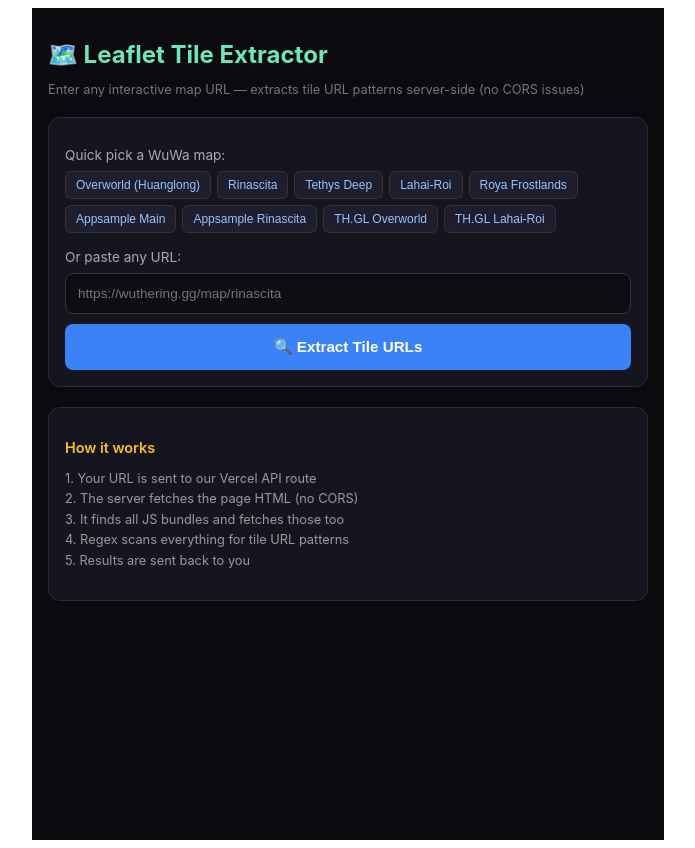
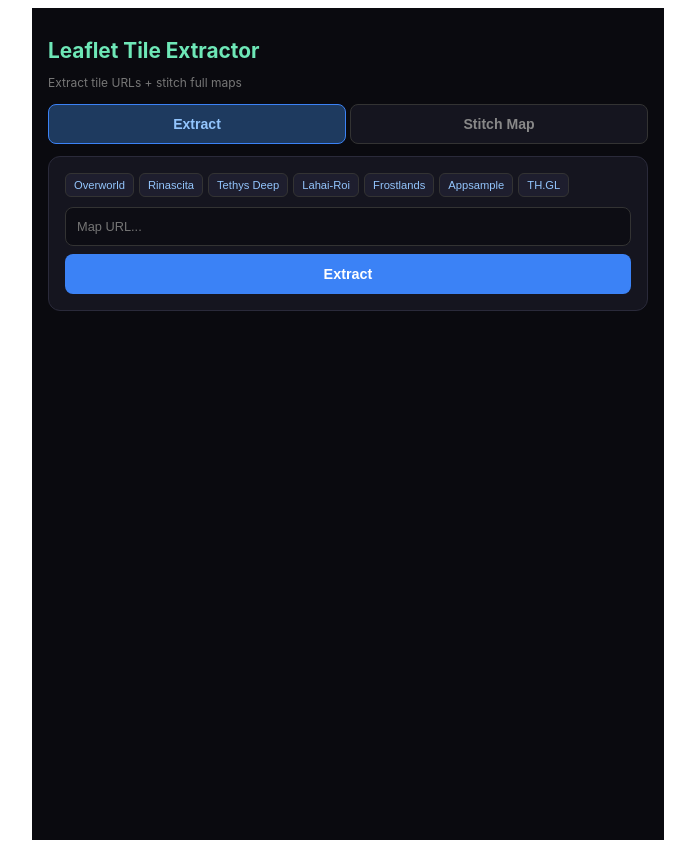
Before and after one commit to WW-Andene/Leaflet_extractor, a Next.js app: page / in a window 1280 px wide. Shown: the whole page, without its empty margins (292-987 px from the left). Built offline with nearby package versions, Linux system fonts and the light colour scheme.

Commit message:
Add tile stitcher + tile proxy + probe feature

```diff
--- /dev/null
+++ b/pages/api/tile-proxy.js
@@ -0,0 +1,31 @@
+export default async function handler(req, res) {
+  const { url } = req.query;
+
+  if (!url) {
+    return res.status(400).json({ error: "Missing ?url= parameter" });
+  }
+
+  try {
+    const response = await fetch(url, {
+      headers: {
+        "User-Agent":
+          "Mozilla/5.0 (Windows NT 10.0; Win64; x64) AppleWebKit/537.36 Chrome/131.0.0.0 Safari/537.36",
+        Accept: "image/webp,image/apng,image/*,*/*;q=0.8",
+      },
+    });
+
+    if (!response.ok) {
+      return res.status(response.status).json({ error: `Tile fetch failed: ${response.status}` });
+    }
+
+    const contentType = response.headers.get("content-type") || "image/png";
+    const buffer = Buffer.from(await response.arrayBuffer());
+
+    res.setHeader("Content-Type", contentType);
+    res.setHeader("Cache-Control", "public, max-age=86400");
+    res.setHeader("Access-Control-Allow-Origin", "*");
+    res.send(buffer);
+  } catch (e) {
+    res.status(500).json({ error: e.message });
+  }
+}
--- a/pages/index.js
+++ b/pages/index.js
@@ -1,15 +1,13 @@
-import { useState } from "react";
+import { useState, useRef } from "react";
 
 const PRESETS = [
-  { label: "Overworld (Huanglong)", url: "https://wuthering.gg/map" },
+  { label: "Overworld", url: "https://wuthering.gg/map" },
   { label: "Rinascita", url: "https://wuthering.gg/map/rinascita" },
   { label: "Tethys Deep", url: "https://wuthering.gg/map/tethys-deep" },
   { label: "Lahai-Roi", url: "https://wuthering.gg/map/lahai-roi" },
-  { label: "Roya Frostlands", url: "https://wuthering.gg/map/roya-frostlands" },
-  { label: "Appsample Main", url: "https://wuthering-waves-map.appsample.com/" },
-  { label: "Appsample Rinascita", url: "https://wuthering-waves-map.appsample.com/?map=rinascita" },
-  { label: "TH.GL Overworld", url: "https://wuthering.th.gl/maps/Overworld" },
-  { label: "TH.GL Lahai-Roi", url: "https://wuthering.th.gl/maps/Lahai-Roi" },
+  { label: "Frostlands", url: "https://wuthering.gg/map/roya-frostlands" },
+  { label: "Appsample", url: "https://wuthering-waves-map.appsample.com/" },
+  { label: "TH.GL", url: "https://wuthering.th.gl/maps/Overworld" },
 ];
 
 export default function Home() {
@@ -18,276 +16,219 @@ export default function Home() {
   const [status, setStatus] = useState("");
   const [results, setResults] = useState(null);
   const [copied, setCopied] = useState(false);
+  const [tab, setTab] = useState("extract");
+  const [tilePattern, setTilePattern] = useState("");
+  const [zoom, setZoom] = useState(3);
+  const [minX, setMinX] = useState(0);
+  const [maxX, setMaxX] = useState(7);
+  const [minY, setMinY] = useState(0);
+  const [maxY, setMaxY] = useState(7);
+  const [tileSize, setTileSize] = useState(256);
+  const [stitchStatus, setStitchStatus] = useState("");
+  const [stitchProgress, setStitchProgress] = useState(0);
+  const [stitching, setStitching] = useState(false);
+  const [previewUrl, setPreviewUrl] = useState(null);
+  const [useProxy, setUseProxy] = useState(true);
+  const [probeImg, setProbeImg] = useState(null);
 
   async function extract() {
     if (!url) return;
     setLoading(true);
     setResults(null);
     setStatus("Fetching & scanning...");
-
     try {
-      const resp = await fetch(`/api/extract?url=${encodeURIComponent(url)}`);
-      const data = await resp.json();
-
-      if (data.error) {
-        setStatus("Error: " + data.error);
-      } else {
-        const total = data.patterns.length + data.tiles.length;
-        setStatus(
-          total > 0
-            ? `Found ${data.patterns.length} pattern(s), ${data.tiles.length} tile(s) — scanned ${data.scriptsScanned} JS bundles`
-            : "No tiles found. Try another map site."
-        );
-        setResults(data);
+      const r = await fetch("/api/extract?url=" + encodeURIComponent(url));
+      const d = await r.json();
+      if (d.error) { setStatus("Error: " + d.error); }
+      else {
+        setStatus(d.patterns.length + d.tiles.length > 0
+          ? "Found " + d.patterns.length + " pattern(s), " + d.tiles.length + " tile(s)"
+          : "No tiles found.");
+        setResults(d);
+        if (d.patterns.length > 0) setTilePattern(d.patterns[0]);
       }
-    } catch (e) {
-      setStatus("Network error: " + e.message);
-    }
-
+    } catch (e) { setStatus("Error: " + e.message); }
     setLoading(false);
   }
 
-  function getResultText() {
-    if (!results) return "";
-    let t = "Source: " + (results.sourceUrl || url) + "\n\n";
-    if (results.patterns.length) {
-      t += "=== TILE PATTERNS ===\n" + results.patterns.join("\n") + "\n\n";
-    }
-    if (results.tiles.length) {
-      t += "=== SAMPLE TILES ===\n" + results.tiles.join("\n");
-    }
-    return t;
+  function copyAll() {
+    if (!results) return;
+    let t = results.patterns.join("\n") + "\n" + results.tiles.join("\n");
+    navigator.clipboard.writeText(t).catch(() => {});
+    setCopied(true);
+    setTimeout(() => setCopied(false), 2000);
   }
 
-  function copyAll() {
-    navigator.clipboard.writeText(getResultText()).then(() => {
-      setCopied(true);
-      setTimeout(() => setCopied(false), 2000);
-    }).catch(() => {
-      const ta = document.createElement("textarea");
-      ta.value = getResultText();
-      document.body.appendChild(ta);
-      ta.select();
-      document.execCommand("copy");
-      ta.remove();
-      setCopied(true);
-      setTimeout(() => setCopied(false), 2000);
+  function tileUrl(pattern, z, x, y) {
+    return pattern.replace("{z}", z).replace("{x}", x).replace("{y}", y);
+  }
+
+  function loadImg(src) {
+    return new Promise((res) => {
+      const img = new Image();
+      img.crossOrigin = "anonymous";
+      img.onload = () => res(img);
+      img.onerror = () => res(null);
+      img.src = src;
     });
   }
 
+  function proxied(u) {
+    return useProxy ? "/api/tile-proxy?url=" + encodeURIComponent(u) : u;
+  }
+
+  async function probe() {
+    setProbeImg(null);
+    const u = proxied(tileUrl(tilePattern, zoom, minX, minY));
+    setStitchStatus("Probing z=" + zoom + " x=" + minX + " y=" + minY + "...");
+    const img = await loadImg(u);
+    if (img) {
+      setProbeImg(u);
+      setStitchStatus("Tile OK! " + img.naturalWidth + "x" + img.naturalHeight + "px");
+    } else {
+      setStitchStatus("Failed. Check pattern/bounds or toggle proxy.");
+    }
+  }
+
+  async function stitch() {
+    if (!tilePattern || stitching) return;
+    setStitching(true);
+    setPreviewUrl(null);
+    setStitchProgress(0);
+    const cols = maxX - minX + 1;
+    const rows = maxY - minY + 1;
+    const total = cols * rows;
+    const W = cols * tileSize;
+    const H = rows * tileSize;
+    setStitchStatus("Stitching " + W + "x" + H + "px (" + total + " tiles)...");
+
+    const c = document.createElement("canvas");
+    c.width = W; c.height = H;
+    const ctx = c.getContext("2d");
+    ctx.fillStyle = "#0a0a0f";
+    ctx.fillRect(0, 0, W, H);
+
+    let done = 0, fail = 0;
+    const batch = 6;
+    const all = [];
+    for (let y = minY; y <= maxY; y++)
+      for (let x = minX; x <= maxX; x++)
+        all.push({ x, y });
+
+    for (let i = 0; i < all.length; i += batch) {
+      const b = all.slice(i, i + batch);
+      await Promise.all(b.map(async ({ x, y }) => {
+        const u = proxied(tileUrl(tilePattern, zoom, x, y));
+        const img = await loadImg(u);
+        if (img) { ctx.drawImage(img, (x - minX) * tileSize, (y - minY) * tileSize, tileSize, tileSize); done++; }
+        else fail++;
+      }));
+      setStitchProgress(Math.round(((i + b.length) / all.length) * 100));
+      setStitchStatus(done + fail + "/" + total + " tiles (" + fail + " failed)");
+    }
+
+    setStitchStatus("Done! " + done + " loaded, " + fail + " failed. " + W + "x" + H + "px");
+    c.toBlob((blob) => { if (blob) setPreviewUrl(URL.createObjectURL(blob)); }, "image/png");
+    setStitching(false);
+  }
+
   return (
-    <div style={styles.container}>
-      <h1 style={styles.title}>🗺️ Leaflet Tile Extractor</h1>
-      <p style={styles.subtitle}>
-        Enter any interactive map URL — extracts tile URL patterns server-side (no CORS issues)
-      </p>
+    <div style={S.wrap}>
+      <h1 style={S.h1}>Leaflet Tile Extractor</h1>
+      <p style={S.sub}>Extract tile URLs + stitch full maps</p>
 
-      <div style={styles.card}>
-        <p style={styles.label}>Quick pick a WuWa map:</p>
-        <div style={styles.presets}>
-          {PRESETS.map((p) => (
-            <button
-              key={p.url}
-              onClick={() => setUrl(p.url)}
-              style={{
-                ...styles.preset,
-                ...(url === p.url ? styles.presetActive : {}),
-              }}
-            >
-              {p.label}
-            </button>
-          ))}
+      <div style={S.tabs}>
+        <button style={{...S.tab, ...(tab==="extract"?S.tabOn:{})}} onClick={()=>setTab("extract")}>Extract</button>
+        <button style={{...S.tab, ...(tab==="stitch"?S.tabOn:{})}} onClick={()=>setTab("stitch")}>Stitch Map</button>
+      </div>
+
+      {tab === "extract" && <>
+        <div style={S.card}>
+          <div style={S.presets}>{PRESETS.map(p=>(
+            <button key={p.url} onClick={()=>setUrl(p.url)} style={{...S.chip,...(url===p.url?S.chipOn:{})}}>{p.label}</button>
+          ))}</div>
+          <input value={url} onChange={e=>setUrl(e.target.value)} placeholder="Map URL..." style={S.input}/>
+          <button onClick={extract} disabled={loading||!url} style={{...S.btn,...(loading?S.off:S.blue)}}>{loading?"Scanning...":"Extract"}</button>
+          {status&&<p style={S.st}>{status}</p>}
         </div>
 
-        <p style={{ ...styles.label, marginTop: 16 }}>Or paste any URL:</p>
-        <input
-          type="url"
-          value={url}
-          onChange={(e) => setUrl(e.target.value)}
-          placeholder="https://wuthering.gg/map/rinascita"
-          style={styles.input}
-        />
+        {results&&(results.patterns.length>0||results.tiles.length>0)&&<div style={S.card}>
+          {results.patterns.length>0&&<>
+            <p style={S.sec}>Patterns ({results.patterns.length}):</p>
+            {results.patterns.map((p,i)=><div key={i} style={S.mono}>{p}</div>)}
+          </>}
+          {results.tiles.length>0&&<>
+            <p style={{...S.sec,marginTop:12}}>Tiles ({results.tiles.length}):</p>
+            <div style={{...S.mono,maxHeight:160,overflowY:"auto"}}>{results.tiles.map((t,i)=><div key={i}>{t}</div>)}</div>
+          </>}
+          <div style={{display:"flex",gap:8,marginTop:10}}>
+            <button onClick={copyAll} style={{...S.btn,flex:1,background:"#059669",color:"#fff"}}>{copied?"Copied!":"Copy"}</button>
+            <button onClick={()=>{if(results.patterns[0])setTilePattern(results.patterns[0]);setTab("stitch")}} style={{...S.btn,flex:1,background:"#7c3aed",color:"#fff"}}>Stitch →</button>
+          </div>
+        </div>}
+      </>}
 
-        <button
-          onClick={extract}
-          disabled={loading || !url}
-          style={{
-            ...styles.btn,
-            ...(loading ? styles.btnDisabled : styles.btnBlue),
-          }}
-        >
-          {loading ? "⏳ Scanning..." : "🔍 Extract Tile URLs"}
-        </button>
+      {tab === "stitch" && <>
+        <div style={S.card}>
+          <p style={S.sec}>Tile Pattern</p>
+          <input value={tilePattern} onChange={e=>setTilePattern(e.target.value)} placeholder="https://.../{z}/{x}/{y}.png" style={S.input}/>
+          <div style={S.g3}>
+            <div><p style={S.ml}>Zoom</p><input type="number" value={zoom} onChange={e=>setZoom(+e.target.value)} style={S.si}/></div>
+            <div><p style={S.ml}>Tile px</p><input type="number" value={tileSize} onChange={e=>setTileSize(+e.target.value)} style={S.si}/></div>
+            <div><p style={S.ml}>Proxy</p><button onClick={()=>setUseProxy(!useProxy)} style={{...S.si,background:useProxy?"#059669":"#333",color:"#fff",border:"none",cursor:"pointer",textAlign:"center"}}>{useProxy?"ON":"OFF"}</button></div>
+          </div>
+          <div style={S.g4}>
+            <div><p style={S.ml}>Min X</p><input type="number" value={minX} onChange={e=>setMinX(+e.target.value)} style={S.si}/></div>
+            <div><p style={S.ml}>Max X</p><input type="number" value={maxX} onChange={e=>setMaxX(+e.target.value)} style={S.si}/></div>
+            <div><p style={S.ml}>Min Y</p><input type="number" value={minY} onChange={e=>setMinY(+e.target.value)} style={S.si}/></div>
+            <div><p style={S.ml}>Max Y</p><input type="number" value={maxY} onChange={e=>setMaxY(+e.target.value)} style={S.si}/></div>
+          </div>
+          <p style={{fontSize:"0.72rem",color:"#666",marginTop:6}}>Output: {(maxX-minX+1)*tileSize}x{(maxY-minY+1)*tileSize}px ({(maxX-minX+1)*(maxY-minY+1)} tiles)</p>
+          <div style={{display:"flex",gap:8,marginTop:10}}>
+            <button onClick={probe} disabled={!tilePattern} style={{...S.btn,flex:1,background:"#d97706",color:"#fff"}}>Test 1 Tile</button>
+            <button onClick={stitch} disabled={stitching||!tilePattern} style={{...S.btn,flex:1,...(stitching?S.off:S.blue)}}>{stitching?"Stitching...":"Stitch All"}</button>
+          </div>
+          {stitchStatus&&<p style={S.st}>{stitchStatus}</p>}
+          {stitching&&stitchProgress>0&&<div style={S.bar}><div style={{...S.fill,width:stitchProgress+"%"}}/></div>}
+        </div>
 
-        {status && <p style={styles.status}>{status}</p>}
-      </div>
+        {probeImg&&probeImg!=="FAIL"&&<div style={S.card}>
+          <p style={S.sec}>Probe:</p>
+          <img src={probeImg} style={{maxWidth:"100%",borderRadius:6,border:"1px solid #333"}} alt="probe"/>
+        </div>}
 
-      {results &&
-        (results.patterns.length > 0 || results.tiles.length > 0) && (
-          <div style={styles.card}>
-            {results.patterns.length > 0 && (
-              <>
-                <p style={styles.sectionTitle}>
-                  ✅ Tile Patterns ({results.patterns.length}):
-                </p>
-                {results.patterns.map((p, i) => (
-                  <div key={i} style={styles.resultBox}>
-                    {p}
-                  </div>
-                ))}
-              </>
-            )}
-
-            {results.tiles.length > 0 && (
-              <>
-                <p style={{ ...styles.sectionTitle, marginTop: 16 }}>
-                  🧩 Sample Tiles ({results.tiles.length}):
-                </p>
-                <div style={{ ...styles.resultBox, maxHeight: 200, overflowY: "auto" }}>
-                  {results.tiles.map((t, i) => (
-                    <div key={i} style={{ marginBottom: 4 }}>
-                      {t}
-                    </div>
-                  ))}
-                </div>
-              </>
-            )}
-
-            <button
-              onClick={copyAll}
-              style={{
-                ...styles.btn,
-                ...(copied ? styles.btnGreen : { background: "#059669", color: "#fff" }),
-                marginTop: 12,
-              }}
-            >
-              {copied ? "✅ Copied!" : "📋 Copy All Results"}
-            </button>
-          </div>
-        )}
-
-      <div style={{ ...styles.card, marginTop: 20 }}>
-        <p style={styles.sectionTitle}>How it works</p>
-        <p style={styles.text}>
-          1. Your URL is sent to our Vercel API route<br />
-          2. The server fetches the page HTML (no CORS)<br />
-          3. It finds all JS bundles and fetches those too<br />
-          4. Regex scans everything for tile URL patterns<br />
-          5. Results are sent back to you
-        </p>
-      </div>
+        {previewUrl&&<div style={S.card}>
+          <p style={S.sec}>Result:</p>
+          <img src={previewUrl} style={{maxWidth:"100%",borderRadius:6,border:"1px solid #333"}} alt="map"/>
+          <button onClick={()=>{const a=document.createElement("a");a.href=previewUrl;a.download="wuwa_map_z"+zoom+".png";a.click()}} style={{...S.btn,background:"#059669",color:"#fff",marginTop:10}}>Download PNG</button>
+        </div>}
+      </>}
     </div>
   );
 }
 
-const styles = {
-  container: {
-    maxWidth: 600,
-    margin: "0 auto",
-    padding: 16,
-    fontFamily: "-apple-system, BlinkMacSystemFont, sans-serif",
-    background: "#0a0a0f",
-    color: "#e0e0e8",
-    minHeight: "100vh",
-  },
-  title: {
-    fontSize: "1.5rem",
-    fontWeight: 700,
-    color: "#6ee7b7",
-    marginBottom: 4,
-  },
-  subtitle: {
-    fontSize: "0.8rem",
-    color: "#777",
-    marginBottom: 20,
-  },
-  card: {
-    background: "#15151f",
-    border: "1px solid #2a2a3a",
-    borderRadius: 12,
-    padding: 16,
-    marginBottom: 12,
-  },
-  label: {
-    fontSize: "0.85rem",
-    color: "#aaa",
-    marginBottom: 8,
-  },
-  presets: {
-    display: "flex",
-    flexWrap: "wrap",
-    gap: 6,
-  },
-  preset: {
-    fontSize: "0.75rem",
-    background: "#1e1e2e",
-    color: "#93c5fd",
-    border: "1px solid #333",
-    borderRadius: 6,
-    padding: "6px 10px",
-    cursor: "pointer",
-  },
-  presetActive: {
-    background: "#1e3a5f",
-    borderColor: "#3b82f6",
-  },
-  input: {
-    width: "100%",
-    padding: 12,
-    background: "#0d0d14",
-    border: "1px solid #333",
-    borderRadius: 8,
-    color: "#eee",
-    fontSize: "0.85rem",
-    marginBottom: 10,
-    boxSizing: "border-box",
-  },
-  btn: {
-    display: "block",
-    width: "100%",
-    padding: 14,
-    border: "none",
-    borderRadius: 8,
-    fontSize: "0.95rem",
-    fontWeight: 600,
-    cursor: "pointer",
-    color: "#fff",
-  },
-  btnBlue: {
-    background: "#3b82f6",
-  },
-  btnDisabled: {
-    background: "#555",
-    cursor: "not-allowed",
-  },
-  btnGreen: {
-    background: "#047857",
-  },
-  status: {
-    fontSize: "0.8rem",
-    color: "#fbbf24",
-    marginTop: 10,
-  },
-  sectionTitle: {
-    fontSize: "0.9rem",
-    fontWeight: 600,
-    color: "#fbbf24",
-    marginBottom: 8,
-  },
-  resultBox: {
-    background: "#0d0d14",
-    border: "1px solid #2a2a3a",
-    borderRadius: 6,
-    padding: 10,
-    fontFamily: "monospace",
-    fontSize: "0.7rem",
-    color: "#6ee7b7",
-    wordBreak: "break-all",
-    marginBottom: 6,
-  },
-  text: {
-    fontSize: "0.8rem",
-    lineHeight: 1.6,
-    color: "#999",
-  },
+const S = {
+  wrap:{maxWidth:600,margin:"0 auto",padding:16,fontFamily:"-apple-system,sans-serif",background:"#0a0a0f",color:"#e0e0e8",minHeight:"100vh"},
+  h1:{fontSize:"1.3rem",fontWeight:700,color:"#6ee7b7",marginBottom:2},
+  sub:{fontSize:"0.75rem",color:"#777",marginBottom:14},
+  tabs:{display:"flex",gap:4,marginBottom:12},
+  tab:{flex:1,padding:11,border:"1px solid #333",borderRadius:8,background:"#15151f",color:"#888",fontSize:"0.88rem",fontWeight:600,cursor:"pointer",textAlign:"center"},
+  tabOn:{background:"#1e3a5f",color:"#93c5fd",borderColor:"#3b82f6"},
+  card:{background:"#15151f",border:"1px solid #2a2a3a",borderRadius:12,padding:16,marginBottom:12},
+  presets:{display:"flex",flexWrap:"wrap",gap:5,marginBottom:10},
+  chip:{fontSize:"0.7rem",background:"#1e1e2e",color:"#93c5fd",border:"1px solid #333",borderRadius:6,padding:"5px 8px",cursor:"pointer"},
+  chipOn:{background:"#1e3a5f",borderColor:"#3b82f6"},
+  input:{width:"100%",padding:11,background:"#0d0d14",border:"1px solid #333",borderRadius:8,color:"#eee",fontSize:"0.8rem",marginBottom:8,boxSizing:"border-box"},
+  si:{width:"100%",padding:9,background:"#0d0d14",border:"1px solid #333",borderRadius:8,color:"#eee",fontSize:"0.8rem",boxSizing:"border-box"},
+  btn:{display:"block",width:"100%",padding:12,border:"none",borderRadius:8,fontSize:"0.9rem",fontWeight:600,cursor:"pointer",color:"#fff",textAlign:"center"},
+  blue:{background:"#3b82f6"},
+  off:{background:"#555",cursor:"not-allowed"},
+  st:{fontSize:"0.75rem",color:"#fbbf24",marginTop:8},
+  sec:{fontSize:"0.85rem",fontWeight:600,color:"#fbbf24",marginBottom:6},
+  mono:{background:"#0d0d14",border:"1px solid #2a2a3a",borderRadius:6,padding:8,fontFamily:"monospace",fontSize:"0.65rem",color:"#6ee7b7",wordBreak:"break-all",marginBottom:5},
+  ml:{fontSize:"0.68rem",color:"#888",marginBottom:3},
+  g3:{display:"grid",gridTemplateColumns:"1fr 1fr 1fr",gap:8,marginTop:8},
+  g4:{display:"grid",gridTemplateColumns:"1fr 1fr 1fr 1fr",gap:8,marginTop:8},
+  bar:{width:"100%",height:6,background:"#1e1e2e",borderRadius:4,marginTop:8,overflow:"hidden"},
+  fill:{height:"100%",background:"#3b82f6",borderRadius:4,transition:"width 0.3s"},
 };
```
